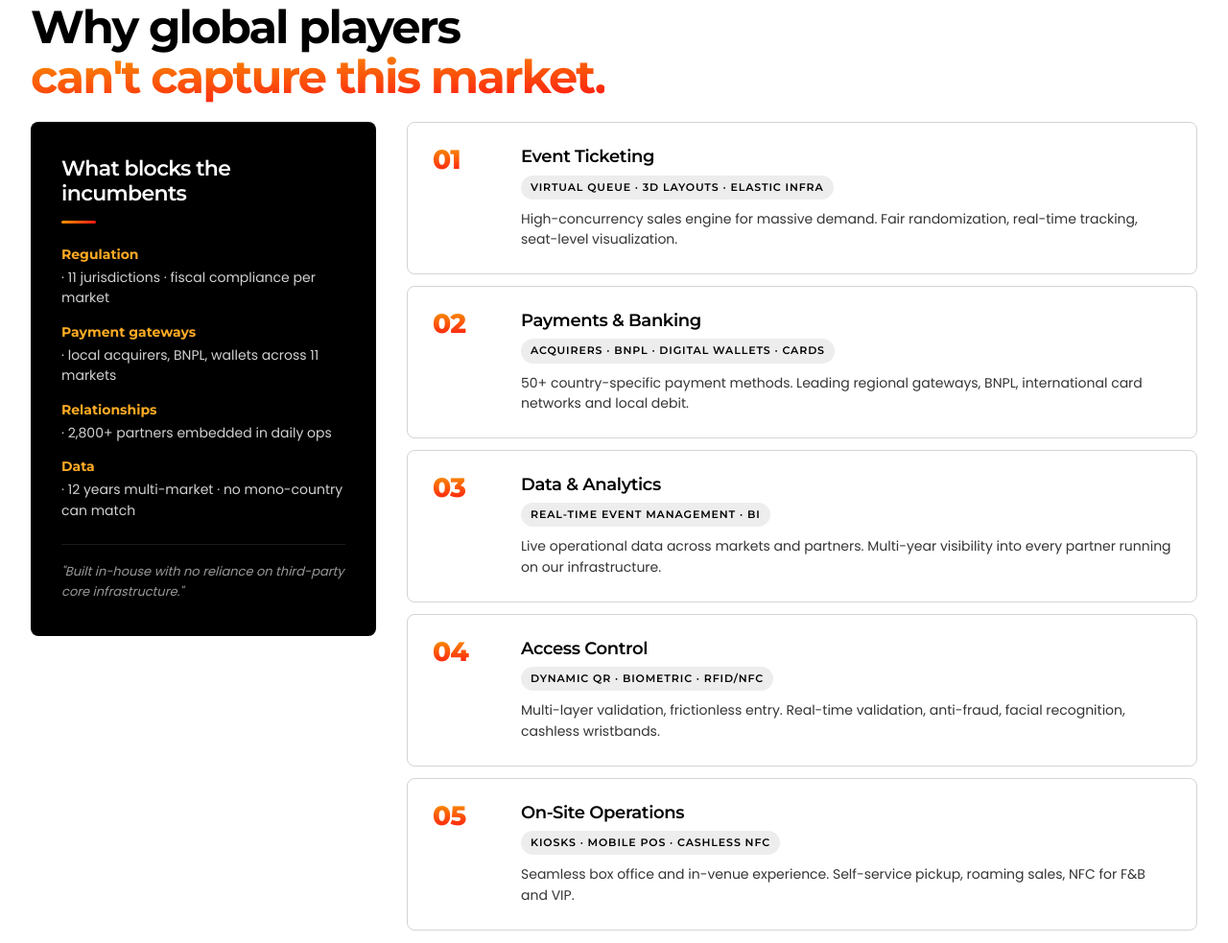
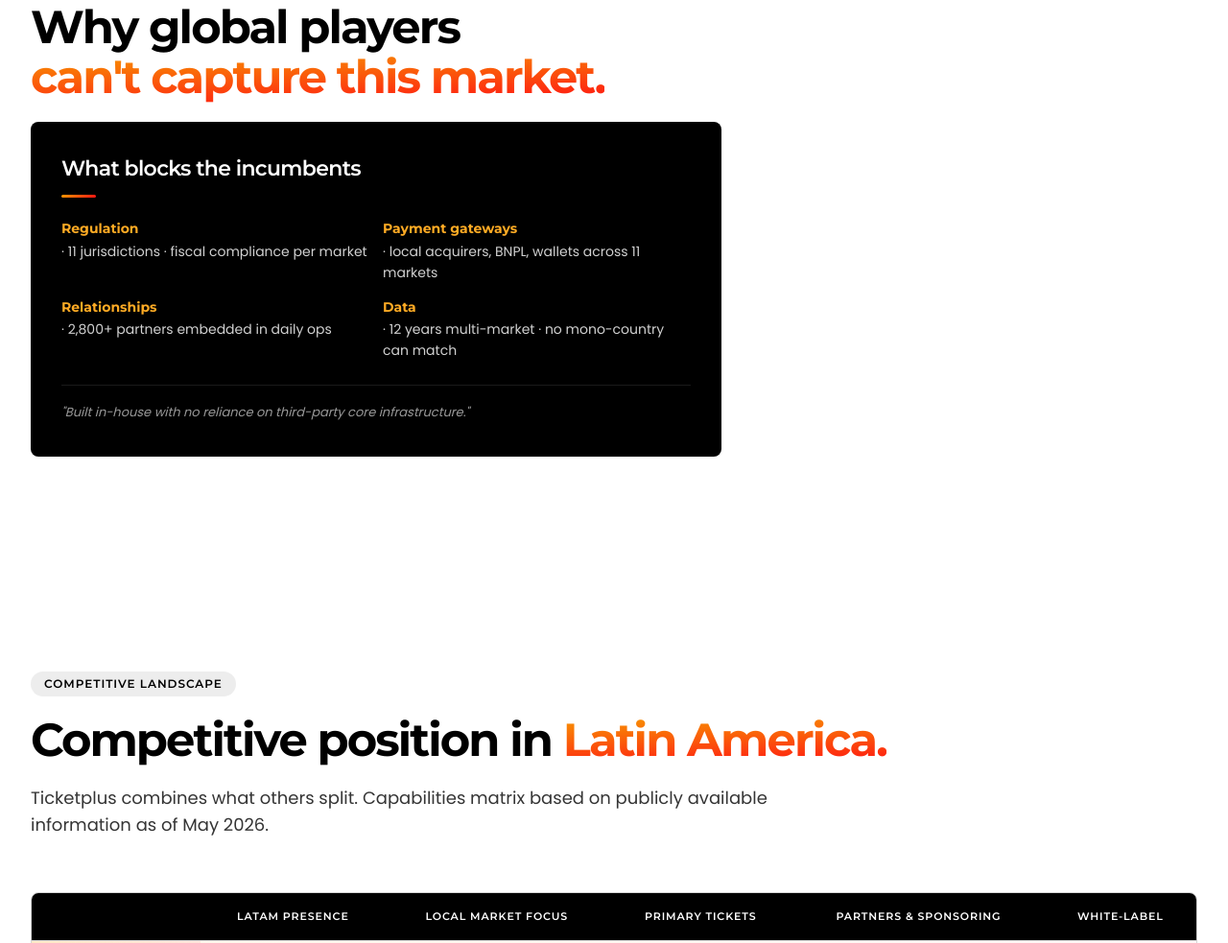
Before and after one commit to maxilopezramirez/tp-sites, an Astro site in the folder apps/investors/: page /about in a window 1280 px wide. Shown: the part 5033-6016 px from the top of the page at 96% size. Built offline with nearby package versions, Linux system fonts and the light colour scheme; Astro itself is replaced by a stand-in of ours.

Commit message:
fix(investors): about — remove duplicate platform modules (already in home tabs), moat section standalone

```diff
--- a/apps/investors/src/pages/about/index.astro
+++ b/apps/investors/src/pages/about/index.astro
@@ -40,13 +40,6 @@
   { name: "VividSeats", latam: false, local: false, primary: false, partners: false, wl: false },
 ];
 
-const modules = [
-  { n: "01", title: "Event Ticketing", sub: "Virtual queue · 3D layouts · elastic infra", body: "High-concurrency sales engine for massive demand. Fair randomization, real-time tracking, seat-level visualization." },
-  { n: "02", title: "Payments & Banking", sub: "Acquirers · BNPL · digital wallets · cards", body: "50+ country-specific payment methods. Leading regional gateways, BNPL, international card networks and local debit." },
-  { n: "03", title: "Data & Analytics", sub: "Real-time event management · BI", body: "Live operational data across markets and partners. Multi-year visibility into every partner running on our infrastructure." },
-  { n: "04", title: "Access Control", sub: "Dynamic QR · Biometric · RFID/NFC", body: "Multi-layer validation, frictionless entry. Real-time validation, anti-fraud, facial recognition, cashless wristbands." },
-  { n: "05", title: "On-Site Operations", sub: "Kiosks · Mobile POS · Cashless NFC", body: "Seamless box office and in-venue experience. Self-service pickup, roaming sales, NFC for F&amp;B and VIP." },
-];
 
 const dataLayer = [
   { brand: "Stripe", asset: "Payment data", expansion: "Commerce intelligence" },
@@ -229,13 +222,12 @@
     </div>
   </section>
 
-  <!-- 6. MOAT & PLATFORM -->
+  <!-- 6. MOAT -->
   <section class="platform">
     <div class="container">
       <p class="section__eyebrow">Platform &amp; moat</p>
       <h2 class="section__title">Why global players <span class="accent-red">can't capture this market.</span></h2>
-      <div class="platform__grid">
-        <aside class="moat">
+      <div class="moat moat--wide">
         <h3>What blocks the incumbents</h3>
         <ul>
           <li><strong>Regulation</strong> · 11 jurisdictions · fiscal compliance per market</li>
@@ -244,19 +236,6 @@
           <li><strong>Data</strong> · 12 years multi-market · no mono-country can match</li>
         </ul>
         <p class="moat__quote">"Built in-house with no reliance on third-party core infrastructure."</p>
-        </aside>
-        <ol class="modules">
-          {modules.map((m) => (
-            <li class="module">
-              <span class="module__n">{m.n}</span>
-              <div>
-                <h4>{m.title}</h4>
-                <p class="module__sub">{m.sub}</p>
-                <p set:html={m.body}></p>
-              </div>
-            </li>
-          ))}
-        </ol>
       </div>
     </div>
   </section>
@@ -486,7 +465,16 @@
     max-width: 760px;
     margin: 24px 0 40px;
   }
+  .moat--wide {
+    max-width: 720px;
+  }
+  .moat--wide ul {
+    grid-template-columns: 1fr 1fr;
+    display: grid;
+    gap: 14px;
+  }
   @media (max-width: 880px) {
     .glance__grid { grid-template-columns: 1fr; gap: 40px; }
+    .moat--wide ul { grid-template-columns: 1fr; }
   }
 </style>
```
Lines whose indentation alone changed are shown as unchanged.
